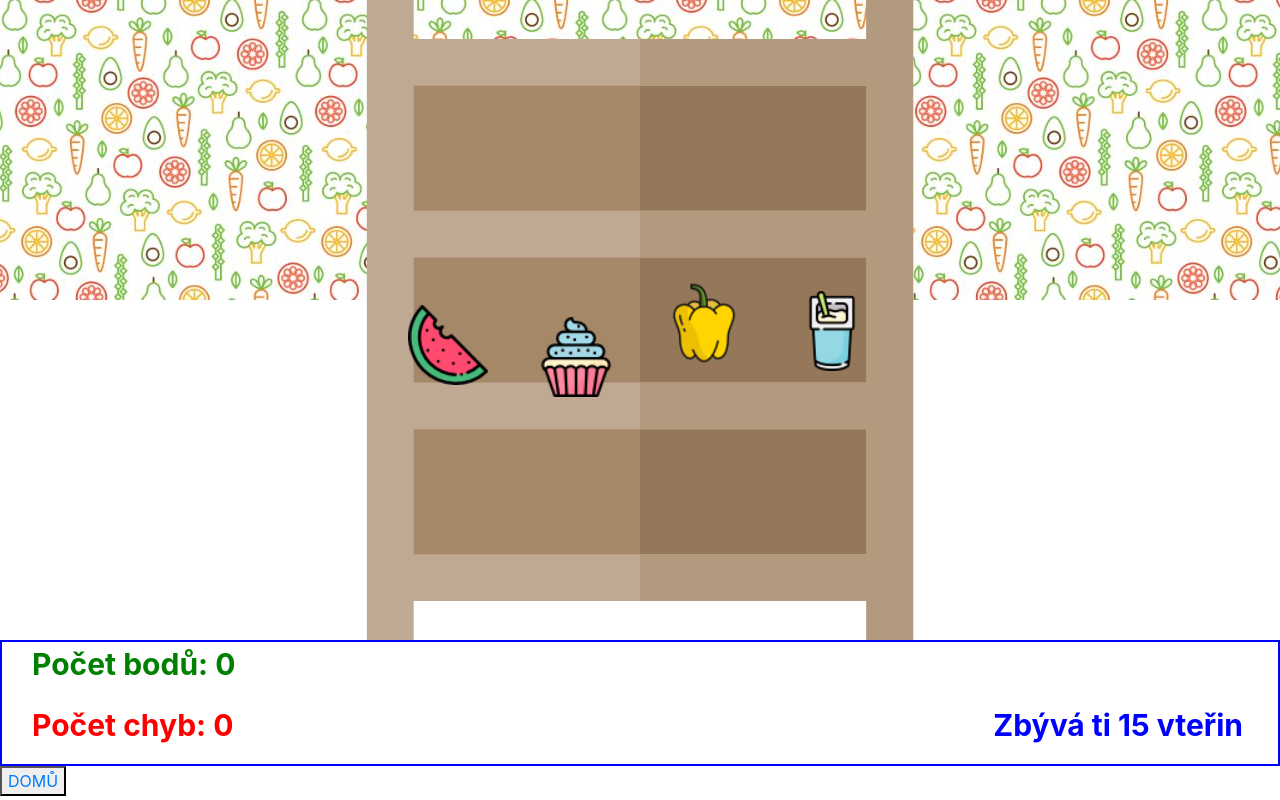
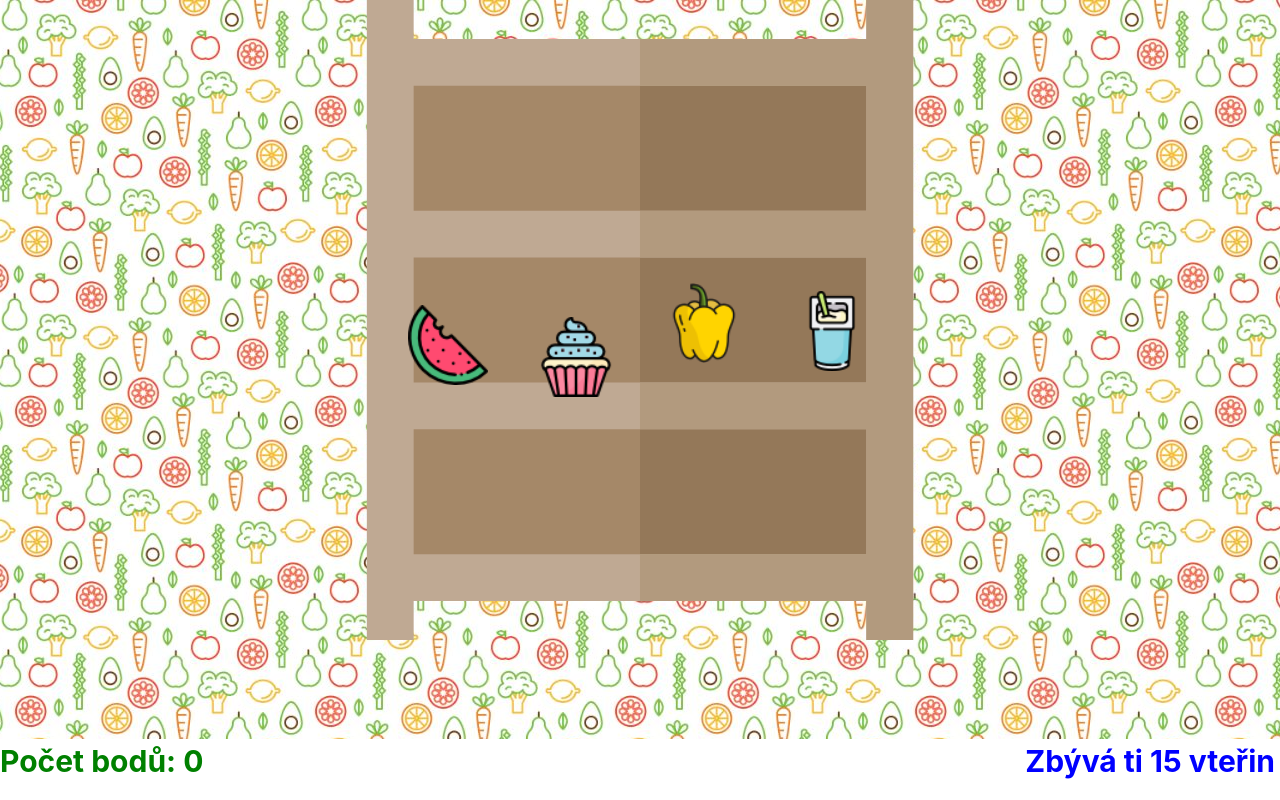
Before and after one commit to AnickaVargova/recepty-hrave-a-zdrave, a Vue app in the folder finalni-projekt/: page /hra1 in a window 1280 px wide. Built offline with nearby package versions, Linux system fonts and the light colour scheme.

Commit message:
+ resized images

```diff
--- a/finalni-projekt/src/App.vue
+++ b/finalni-projekt/src/App.vue
@@ -5,15 +5,20 @@
 
 
   </div>
+
+
 </template>
 <script>
 export default {};
 </script>
 
 <style>
+  html {
+    overflow: -moz-scrollbars-vertical;
+    overflow-y: scroll;
+  }
 body {
-  background: url("./assets/images/navrhpozadi2.jpg") top repeat-x;
-
+  background: url("./assets/images/navrhpozadi2.jpg") top repeat;
 }
 
 </style>
--- a/finalni-projekt/src/views/Hra1.vue
+++ b/finalni-projekt/src/views/Hra1.vue
@@ -50,18 +50,18 @@
       <img src="./../assets/ikony/shelf-1.svg" />
     </div>
     <div id="vysledek">
-      <div v-if="konecHry">
-        <p>{{ vysledek }}</p>
-        <button v-on:click="zacitHru">Hrát znovu?</button>
+      <div v-if="konecHry" class="row">
+        <p class="col-md-8 mt-auto">{{ vysledek }}</p>
+        <button style="margin: 10px 0 0 0 " class="btn btn-primary" v-on:click="zacitHru">Hrát znovu?</button>
       </div>
       <div id="prehled" v-else>
-        <p id="body">Počet bodů: {{ pocetBodu }}</p>
-        <p id="chyby">Počet chyb: {{ pocetChyb }}</p>
+        <p id="body">Počet bodů: {{ pocetBodu-pocetChyb }}</p>
+<!--        <p id="chyby">Počet chyb: {{ pocetChyb }}</p>-->
         <div id="minutka">Zbývá ti {{ minutka }} vteřin</div>
         <!-- vyřešit sklonovani -->
       </div>
     </div>
-    <button class="rozcestnik"><router-link to="/" class="odkaz">DOMŮ</router-link></button>
+<!--    <button class="rozcestnik"><router-link to="/" class="odkaz">DOMŮ</router-link></button>-->
   </div>
 </template>
 
@@ -177,7 +177,7 @@ export default {
         if (this.jidlo1.zdrave) {
           this.pocetBodu++;
         } else {
-          this.pocetChyb++;
+          this.pocetChyb;
         }
         this.vratIkonu1();
         this.jidlo1.posunOsaY = 0;
@@ -329,11 +329,13 @@ export default {
 }
 
 #vysledek {
-  border: 2px solid blue;
   font-size: 30px;
-  padding-right: 30px;
-  padding-left: 30px;
+  width: 100%;
+  bottom: 0;
+  left: 0;
+  position: absolute;
   font-weight: bold;
+  background: white;
 }
 
 #body {
--- a/finalni-projekt/src/views/Hra2.vue
+++ b/finalni-projekt/src/views/Hra2.vue
@@ -9,7 +9,7 @@
     />
     <div v-else>
       <div
-        class=" bg img-fluid padding-container d-flex container mx-auto okno"
+        class=" padding-container d-flex container mx-auto okno"
       >
         <tvojeRecepty
           v-if="vybrano"
```
